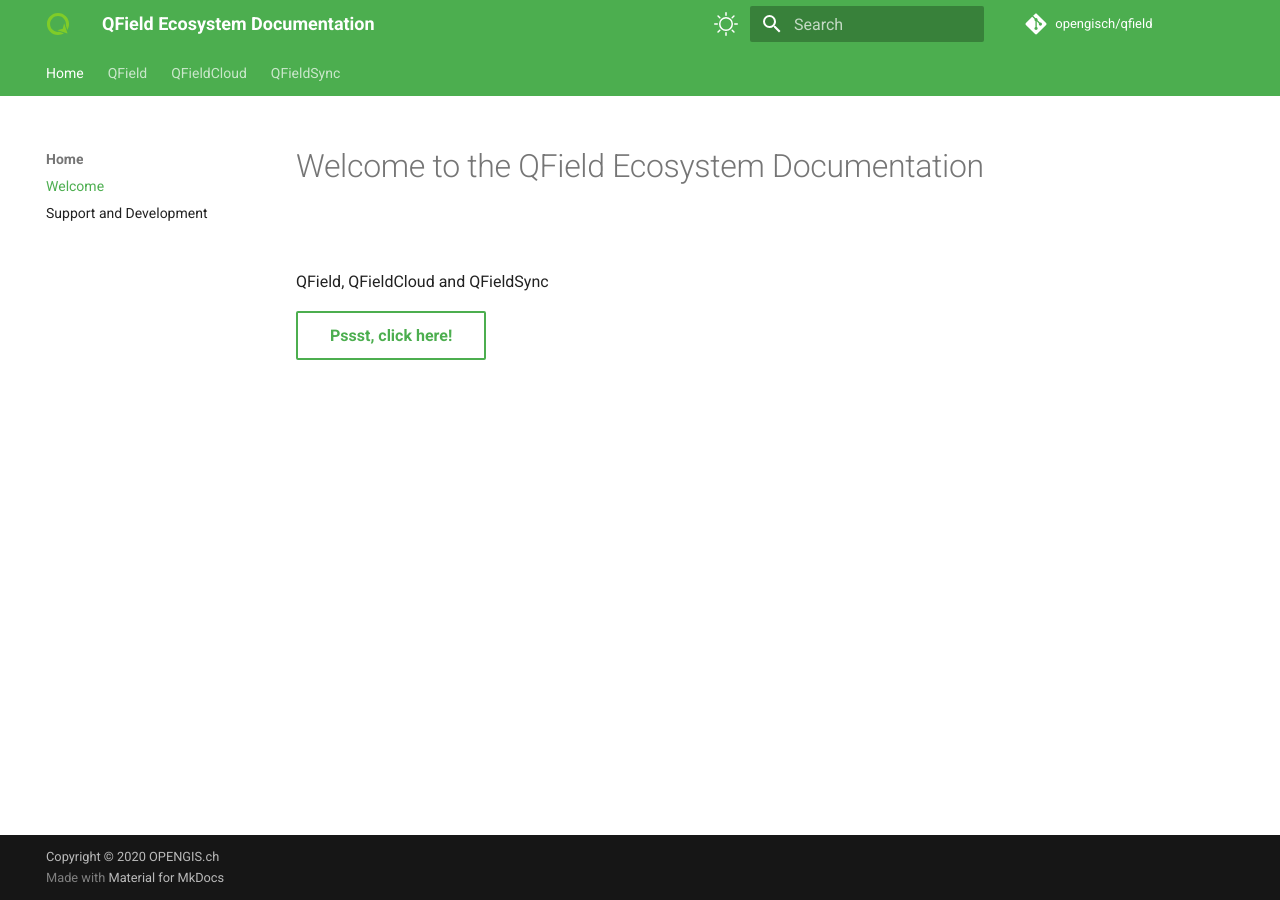
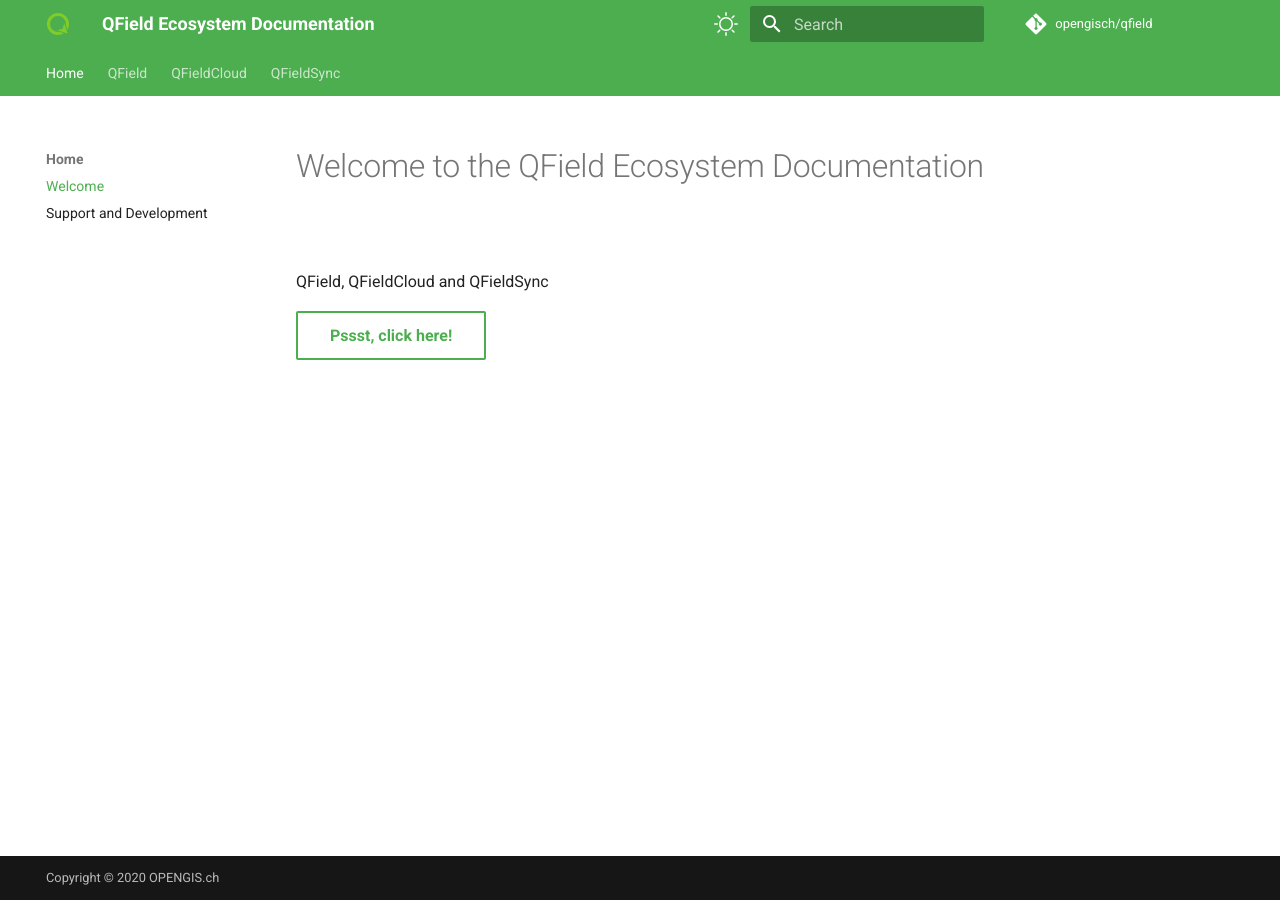
Before and after one commit to opengisch/mkdocs_test, an MkDocs documentation site: the page built from docs/index.md, in a window 1280 px wide. Built offline with MkDocs 1.6.1 and Material for MkDocs 9.7.7, drawn with Linux system fonts in a browser that asks for light colours; comment, search, counter and statistics services are not loaded.

Commit message:
Remove "Made with Material for MkDocs from footer"

```diff
--- a/mkdocs.yml
+++ b/mkdocs.yml
@@ -103,3 +103,7 @@ extra_css:
 extra_javascript:
   - javascript/jquery.min.js
   - javascript/jquery.fancybox.min.js
+
+extra:
+  # Remove "Made with Material for MkDocs" from footer
+  generator: false
```
